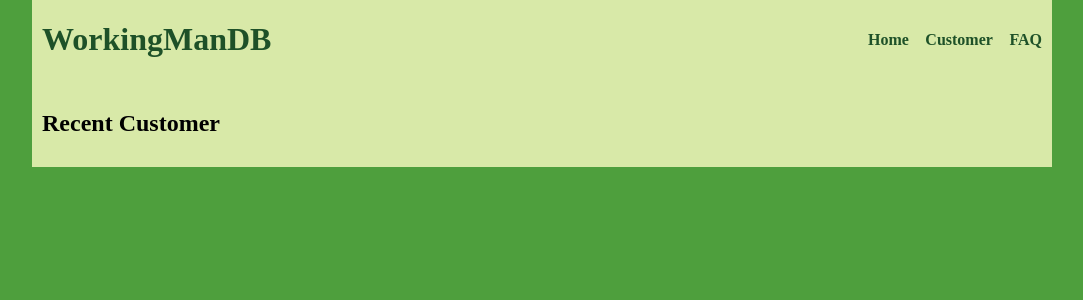
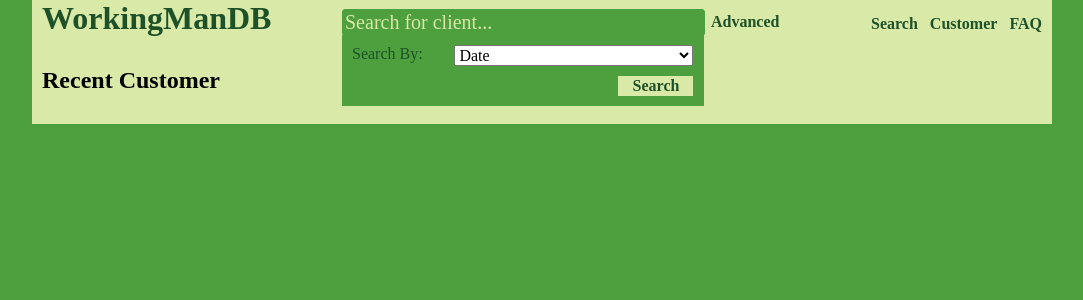
Before and after one commit to PBaslerDESIGN/workingmansdb, a PHP site: page / in a window 1280 px wide. Shown: the top 300 px of the page, without its empty margins (98-1181 px from the left). Run offline with PHP 8.4, Linux system fonts and the light colour scheme.

Commit message:
Finish drop down for advanced searchbar functionality

```diff
--- /dev/null
+++ b/css/searchbar.css
@@ -0,0 +1,99 @@
+
+   /*Header Element and children elements*/
+   header{
+    background-color: rgb(216, 233, 168);
+    color: rgb(30, 81, 40);
+    display: grid;
+    grid-template-columns: repeat(3, 30% 55% 15%);
+    align-items: baseline;
+    padding: 0 10px;
+    position: relative;
+
+  }
+
+  header h1{
+    color: rgb(30, 81, 40);
+     grid-column: 1/2;
+     display: inline;
+     align-self: baseline;
+     justify-self: start;
+     margin: 0;
+  }
+
+  .header-h1-a{
+    text-decoration: none;
+  }
+
+  #searchbar-form{
+    display: grid;
+    grid-template-columns: repeat(2, auto);
+  }
+
+  #searchbar input{
+    border-radius: 3px;
+    color: rgb(216, 233, 168);
+    background-color: rgb(78, 159, 61);
+    border: 1px solid rgb(78, 159, 61);
+    font-size: 20px;
+  }
+
+  #searchbar button{
+    width: 75px;
+    border: 0;
+    color:rgb(30, 81, 40);
+    font-weight: bold;
+    background-color: rgb(216, 233, 168) ;
+  }
+
+  #searchbar-advanced{
+    width: 341.5px;
+    display: grid;
+    grid-template-columns: repeat(2, 30% 70%);
+    row-gap: 10px;
+    background-color: rgb(78, 159, 61);
+    margin-top: -1px;
+    padding: 10px;
+    border: 0px;
+    position: absolute;
+    top: 36px;
+    z-index: 100;
+  }
+
+  #searchbar-advanced label{
+    grid-column: 1/2;
+    grid-row: 1/2;
+  }
+
+  #searchbar-advanced select{
+    grid-column: 2/3;
+    grid-row: 1/2;
+  }
+
+  #searchbar-advanced button{
+    grid-column: 2/3;
+    grid-row: 2/3;
+    justify-self: end;
+  }
+
+  nav{
+    grid-column: 3/4;
+    justify-self: end;
+  }
+
+  nav ul{
+    margin: 0;
+    display: grid;
+    grid-template-columns: repeat(3, 1fr);
+  }
+
+  nav a{
+    color: rgb(30, 81, 40);
+    text-decoration: none;
+    font-weight: bold;
+    font-size: 16px;
+    justify-self: center;
+  }
+
+  nav a:hover{
+    color: rgb(25, 26, 25);
+  }
--- a/css/styles.css
+++ b/css/styles.css
@@ -21,21 +21,21 @@ html{
     margin: 0 auto;
   }
 
-  header{
+ header{
     background-color: rgb(216, 233, 168);
     color: rgb(30, 81, 40);
     display: grid;
-    grid-template-columns: repeat(3, 20% 55% 25%);
-    grid-template-rows: 1;
+    grid-template-columns: repeat(2, 1fr);
     padding: 0 10px;
   }
 
   header h1{
     color: rgb(30, 81, 40);
-    font-family: Raleway;
      grid-column: 1/2;
-     align-self: center;
+     display: inline;
+     align-self: baseline;
      justify-self: start;
+     margin: 0;
   }
 
   .header-h1-a{
@@ -43,23 +43,25 @@ html{
   }
 
   nav{
-    grid-column: 3/4;
-    grid-row: 1/2;
-    align-self: center;
     justify-self: end;
+  }
+
+  nav ul{
+    margin: 0;
+    display: grid;
+    grid-template-columns: repeat(3, auto);
   }
 
   nav li{
     display: inline;
-    padding: 12.5px;
-    padding-right: 0;
+    padding: 0 0 0 12px;
   }
 
   nav a{
     color: rgb(30, 81, 40);
     text-decoration: none;
-    font-family: raleway;
     font-weight: bold;
+    font-size: 16px;
   }
 
   nav a:hover{
@@ -70,15 +72,8 @@ html{
     background-color: rgb(216, 233, 168);
     padding: 10px;
   }
-  form{
-    grid-column: 2/3;
-    grid-row: 1/2;
-    display: grid;
-  }
 
-
-
-  input{
+ /* input{
     border-radius: 3px;
     color: rgb(216, 233, 168);
     background-color: rgb(78, 159, 61);
@@ -94,7 +89,7 @@ html{
     border-radius: 3px;
     font-size: 20px;
     resize: none;
-  }
+  }*/
 
   ::placeholder { /* Chrome, Firefox, Opera, Safari 10.1+ */
     color: rgb(216, 233, 168);
--- a/html/customer.php
+++ b/index.html
@@ -4,24 +4,23 @@
     <meta charset="UTF-8">
     <meta http-equiv="X-UA-Compatible" content="IE=edge">
     <meta name="viewport" content="width=device-width, initial-scale=1.0">
-    <title>WorkingMansDB</title>
-    <link rel="stylesheet" href="../css/normalize.css">
-    <link rel="stylesheet" href="../css/styles.css">
-    <link rel="stylesheet" href="../css/customer.css">
+    <title>WorkingMansDB-Home</title>
+    <link rel="stylesheet" href="css/normalize.css">
+    <link rel="stylesheet" href="css/styles.css">
+    <link rel="stylesheet" href="css/searchbar.css">
 </head>
 <body>
 <div class="wrapper">
 <header>
-    <a class="header-h1-a" href="../index.html"><h1>WorkingManDB</h1></a>
-
-        <!--Search types
+    <a class="header-h1-a" href="index.html"><h1>WorkingManDB</h1></a>
+           <!--Search types
             Date-Name-Phone number-vehicle-price-trade-notes
         -->
-        <form action="">
-      <section id="searchbar">
+    <section id="searchbar">
+        <form action="" name="search" id="searchbar-form">
             <input type="text" name="search" placeholder="Search for client...">
-            <button type="button" onclick="toggleAdvanced()">Advanced</button>
-            <div id="searchbar-advanced">
+            <button id="advanced-button" type="button">Advanced</button>
+            <div id="searchbar-advanced" name="searchbar-advanced">
                 <label for="searh-items">Search By:</label>
                 <select name="search-items" id="search-items">
                     <option value="date">Date</option>
@@ -33,28 +32,26 @@
                     <option value="trade">Trade</option>
                     <option value="notes">Notes</option>
                 </select>
-             <button>Search</button>
+            <button>Search</button>
             </div>
-        </section>
         </form>
+    </section>
     <nav>
         <ul>
-            <li><a href="../index.html">Home</a></li>
-            <li><a href="customer.html">Customer</a></li>
-            <li><a href="faq.html">FAQ</a></li>
+            <li><a href="index.html">Search</a></li>
+            <li><a href="html/customer.html">Customer</a></li>
+            <li><a href="html/faq.html">FAQ</a></li>
         </ul>
     </nav>
 </header>
-<main>
-
-    <h2>Search Results</h2>
+<main id="main-container">
+    <h2>Recent Customer</h2>
     <section>
 
     </section>
 </main>
 <footer></footer>
 </div>
-<script src="../js/customer.js"></script>
+<script src="js/customer.js"></script>
 </body>
-
 </html>
--- a/index.php
+++ /dev/null
@@ -1,32 +0,0 @@
-<!DOCTYPE html>
-<html lang="en">
-<head>
-    <meta charset="UTF-8">
-    <meta http-equiv="X-UA-Compatible" content="IE=edge">
-    <meta name="viewport" content="width=device-width, initial-scale=1.0">
-    <title>WorkingMansDB</title>
-    <link rel="stylesheet" href="css/normalize.css">
-    <link rel="stylesheet" href="css/styles.css">
-</head>
-<body>
-<div class="wrapper">
-<header>
-    <a class="header-h1-a" href="index.html"><h1>WorkingManDB</h1></a>
-    <nav>
-        <ul>
-            <li><a href="index.html">Home</a></li>
-            <li><a href="html/customer.html">Customer</a></li>
-            <li><a href="html/faq.html">FAQ</a></li>
-        </ul>
-    </nav>
-</header>
-<main>
-    <h2>Recent Customer</h2>
-    <section>
-
-    </section>
-</main>
-<footer></footer>
-</div>
-</body>
-</html>
--- a/js/customer.js
+++ b/js/customer.js
@@ -1,13 +1,16 @@
 "use strict";
 
+function toggleAdvanced(){
+    var searchbarAdvanced = document.getElementById("searchbar-advanced");
 
-
-function toggleAdvanced(){
-    const searchbar = document.getElementById("searchbar-advanced");
-    if(searchbar.style.display === "none"){
-        console.log("hello world");
-        searchbar.style.display = "block";
-    }else{
-        searchbar.style.display = "none";
+    if(searchbarAdvanced.style.display == ""){
+        searchbarAdvanced.style.display = "grid";
+    }else if(searchbarAdvanced.style.display == "none"){
+        searchbarAdvanced.style.display = "grid";
+    }
+    else{
+        searchbarAdvanced.style.display = "none";
     }
 }
+
+document.getElementById("advanced-button").addEventListener('click', toggleAdvanced);
```
Also changed, not shown: css/customer.css (deleted, +0 -39 lines), html/add_customer.html (added, +34 -0 lines), html/customer.html (added, +34 -0 lines), html/faq.html (added, +33 -0 lines), html/update_customer.html (renamed from html/faq.php, +8 -5 lines), sandbox.html (added, +43 -0 lines), sql/workingmansdb.sql (added, +89 -0 lines).
